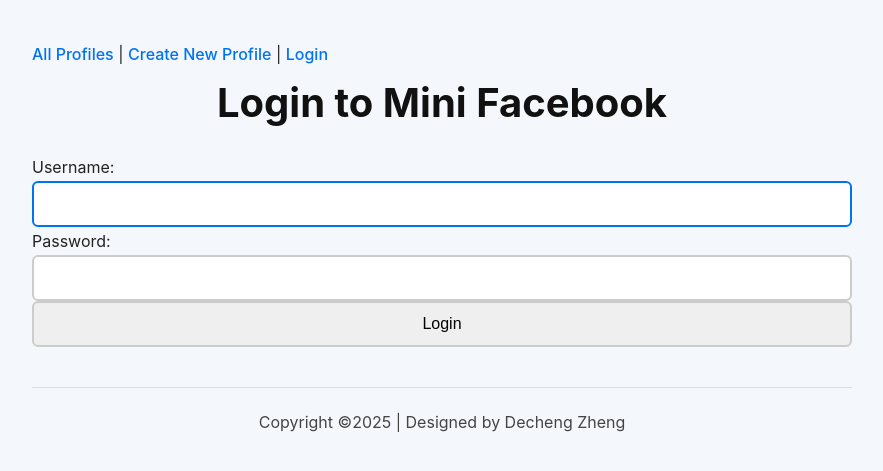
After one commit to dz-py/cs412, a Django app: page /mini_fb/login/ in a window 1280 px wide. The commit adds this page. Shown: the top 471 px of the page, without its empty margins (198-1081 px from the left). Run offline with Django 5.2, Linux system fonts and the light colour scheme.

Commit message:
added user authentication

```diff
--- a/mini_fb/models.py
+++ b/mini_fb/models.py
@@ -2,12 +2,14 @@
 # define data models for the mini_fb app
 from django.db import models
 from django.urls import reverse
+from django.contrib.auth.models import User
 
 # Create your models here.
 class Profile(models.Model):
     ''' Encapsulate the data of a user profile '''
 
     # define the fields of the profile
+    user = models.ForeignKey(User, on_delete=models.CASCADE, default=1)
     first_name = models.TextField(blank=True)
     last_name = models.TextField(blank=True)
     city = models.TextField(blank=True)
--- a/mini_fb/templates/mini_fb/base.html
+++ b/mini_fb/templates/mini_fb/base.html
@@ -16,6 +16,19 @@
             <nav>
                 <a href="{% url 'show_all_profiles' %}">All Profiles</a> |
                 <a href="{% url 'create_profile' %}">Create New Profile</a>
+
+
+                <!-- User authentication -->
+                {% if user.is_authenticated %}
+                | Logged in as: {{ user.username }}
+                | <form method="post" action="{% url 'logout' %}" style="display:inline;">
+                    {% csrf_token %}
+                    <button type="submit" >Logout</button>
+                </form>
+                {% else %}
+                | <a href="{% url 'login' %}">Login</a>
+                {% endif %}
+
             </nav>
         </header>
         {% block content %}
--- /dev/null
+++ b/mini_fb/templates/mini_fb/login.html
@@ -0,0 +1,17 @@
+<!-- templates/mini_fb/login.html -->
+<!-- This is the login template for the mini-fb application.
+    It allows users to log in using their username and password. -->
+
+{% extends 'mini_fb/base.html' %}
+{% block content %}
+
+<h1> Login to Mini Facebook</h1>
+<form action="{% url 'login' %}" method="POST">
+    {% csrf_token %}
+    {{form}}
+    <input type="submit" value="Login">
+
+    <!-- Directs user to the show all profiles page once logged in -->
+    <input type="hidden" name="next" value="{% url 'show_all_profiles' %}">
+</form>
+{% endblock %}
--- a/mini_fb/urls.py
+++ b/mini_fb/urls.py
@@ -6,6 +6,8 @@ from .views import (ShowAllProfilesView, ShowProfilePageView,
                     UpdateProfileView, DeleteStatusMessageView,
                     UpdateStatusMessageView, CreateFriendView,
                     ShowFriendSuggestionsView, ShowNewsFeedView)
+from django.contrib.auth import views as auth_views
+from django.contrib.auth.views import LogoutView
 
 urlpatterns = [
     path('', ShowAllProfilesView.as_view(), name="show_all_profiles"),
@@ -18,4 +20,7 @@ urlpatterns = [
     path('profile/<int:pk>/add_friend/<int:other_pk>/', CreateFriendView.as_view(), name='add_friend'),
     path('profile/<int:pk>/friend_suggestions', ShowFriendSuggestionsView.as_view(), name='friend_suggestions'),
     path('profile/<int:pk>/news_feed/', ShowNewsFeedView.as_view(), name='news_feed'),  # New URL pattern
+    # authorization related urls
+    path('login/', auth_views.LoginView.as_view(template_name='mini_fb/login.html'), name='login'),
+    path('logout/', LogoutView.as_view(next_page='show_all_profiles'), name='logout'),
 ]
```
Also changed, not shown: mini_fb/templates/mini_fb/show_profile.html (+8 -17 lines), mini_fb/views.py (+7 -6 lines), db.sqlite3, mini_fb/migrations/0008_profile_user.py (added).
